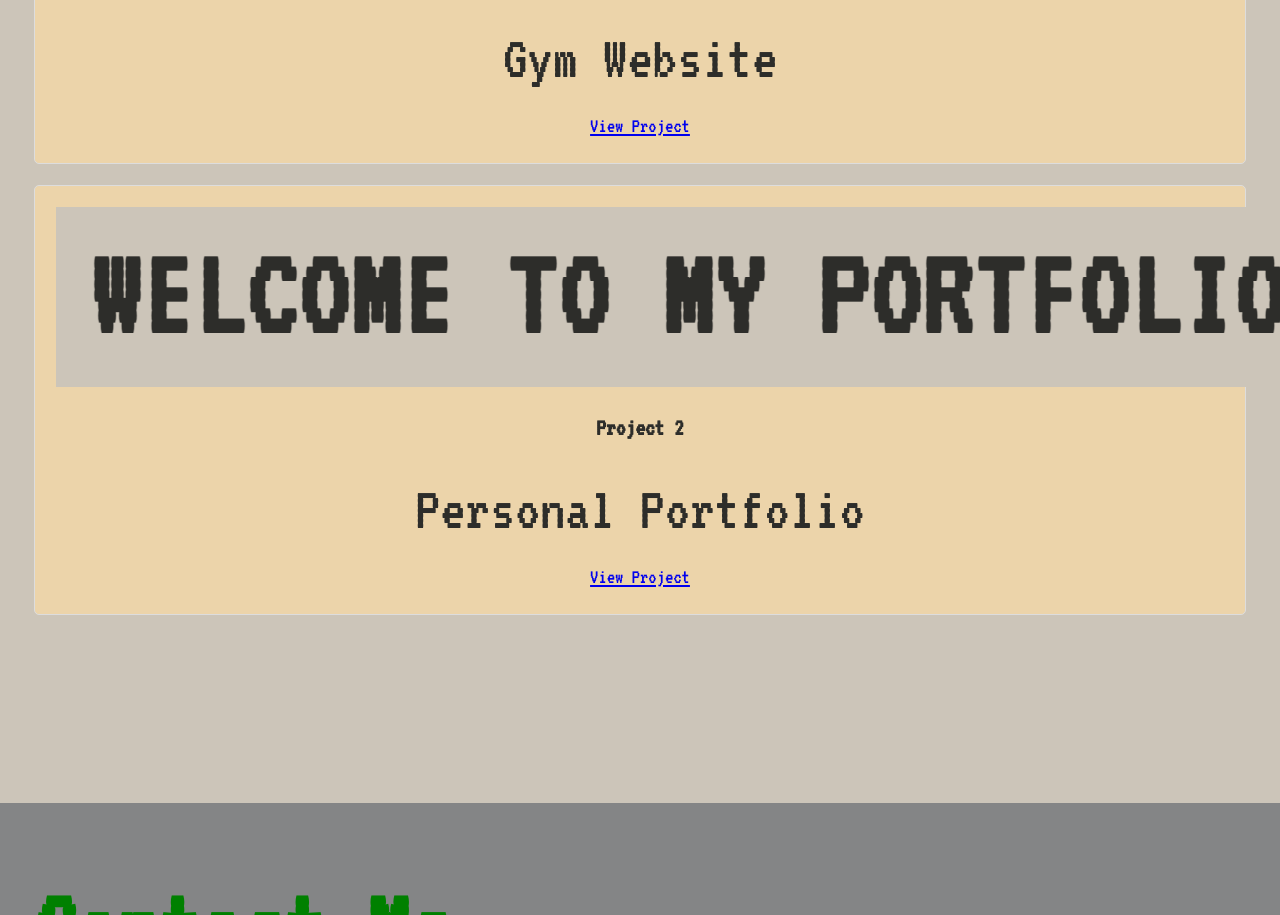
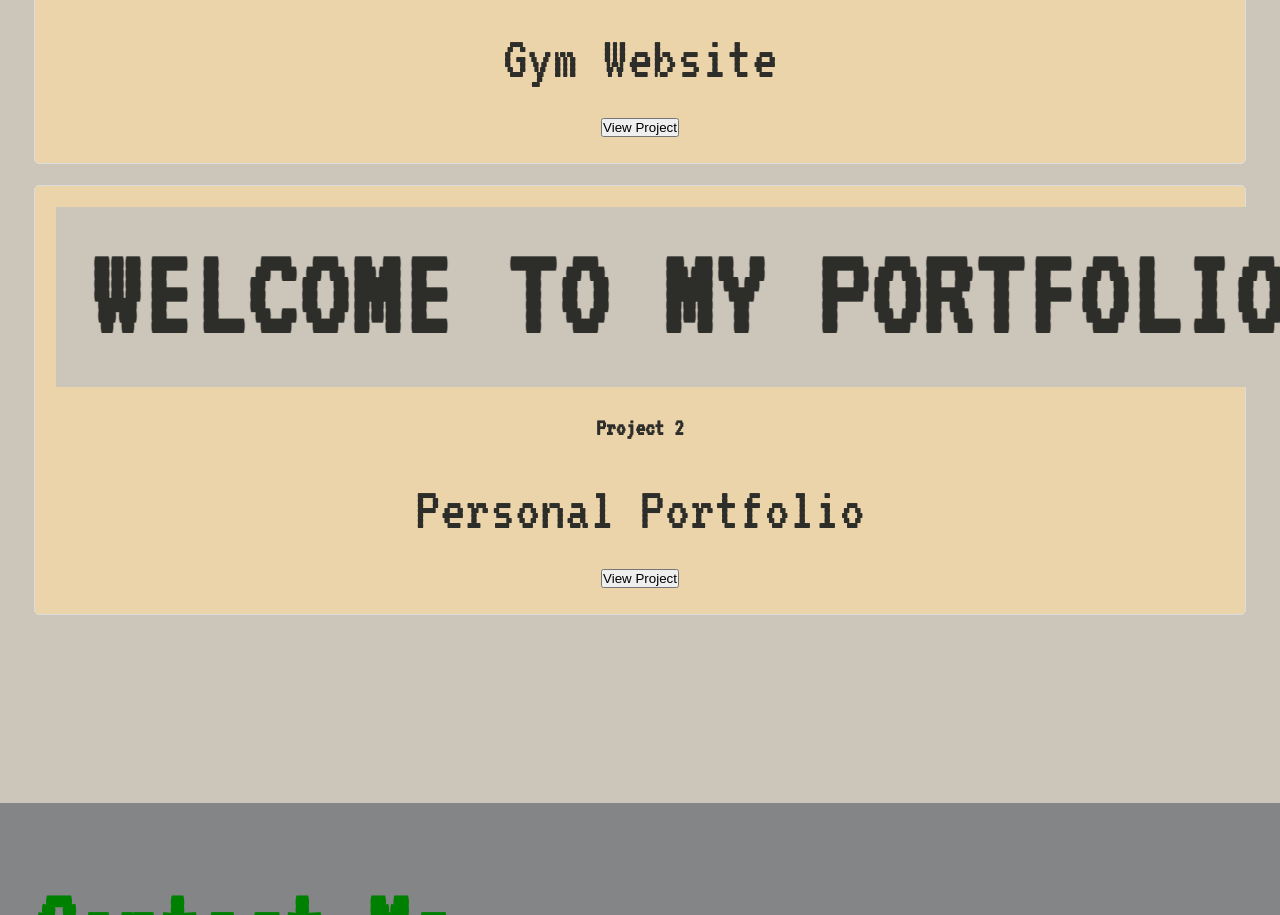
Before and after one commit to erakin027/Personal-Portfolio, a plain HTML site: page index.html in a window 1280 px wide. Shown: the part 1850-2765 px from the top of the page. Drawn offline with Linux system fonts and the light colour scheme.

Commit message:
Update index.html

```diff
--- a/index.html
+++ b/index.html
@@ -52,13 +52,13 @@
             <img src="gym.png" alt="Project 1">
             <h3>Project 1</h3>
             <p>Gym Website</p>
-            <a href="https://erakin027.github.io/Gym-site/">View Project</a>
+            <a href="https://erakin027.github.io/Gym-site/"><button>View Project</button></a>
         </div>
         <div class="project-card">
             <img src="port.png" alt="Project 2">
             <h3>Project 2</h3>
             <p>Personal Portfolio</p>
-            <a href="#">View Project</a>
+            <a href="https://erakin027.github.io/Personal-Portfolio/"><button>View Project</button></a>
         </div>
     </section>
 
@@ -67,9 +67,9 @@
         <h2 id="blinkingSpan5">Contact Me</h2>
         <form id="contactForm">
             <label for="name">Name:</label>
-            <input type="text" id="name" name="name" required>
+            <input type="text" id="name" name="name" required> <br>
             <label for="email">Email:</label>
-            <input type="email" id="email" name="email" required>
+            <input type="email" id="email" name="email" required> <br>
             <label for="message">Message:</label>
             <textarea id="message" name="message" required></textarea>
             <div>
```
